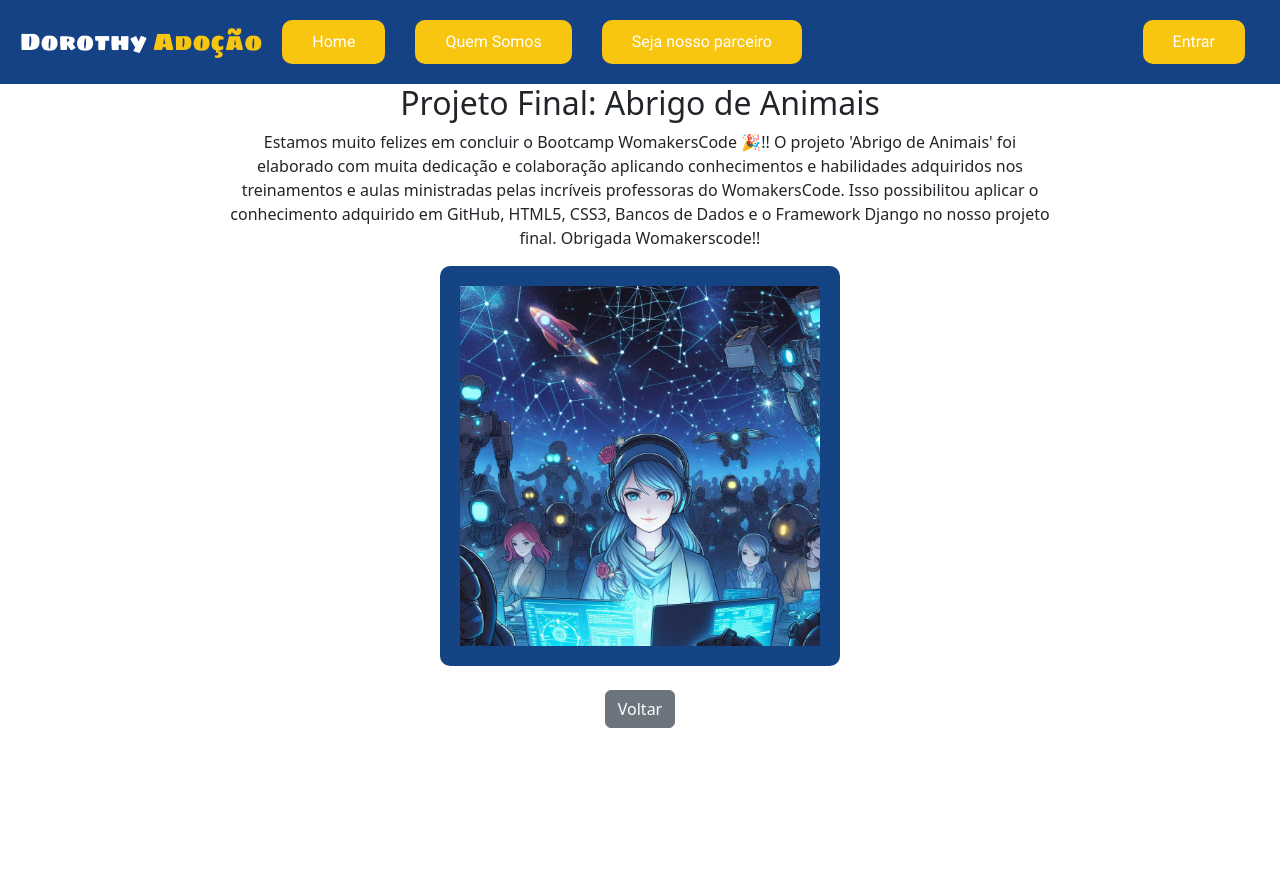
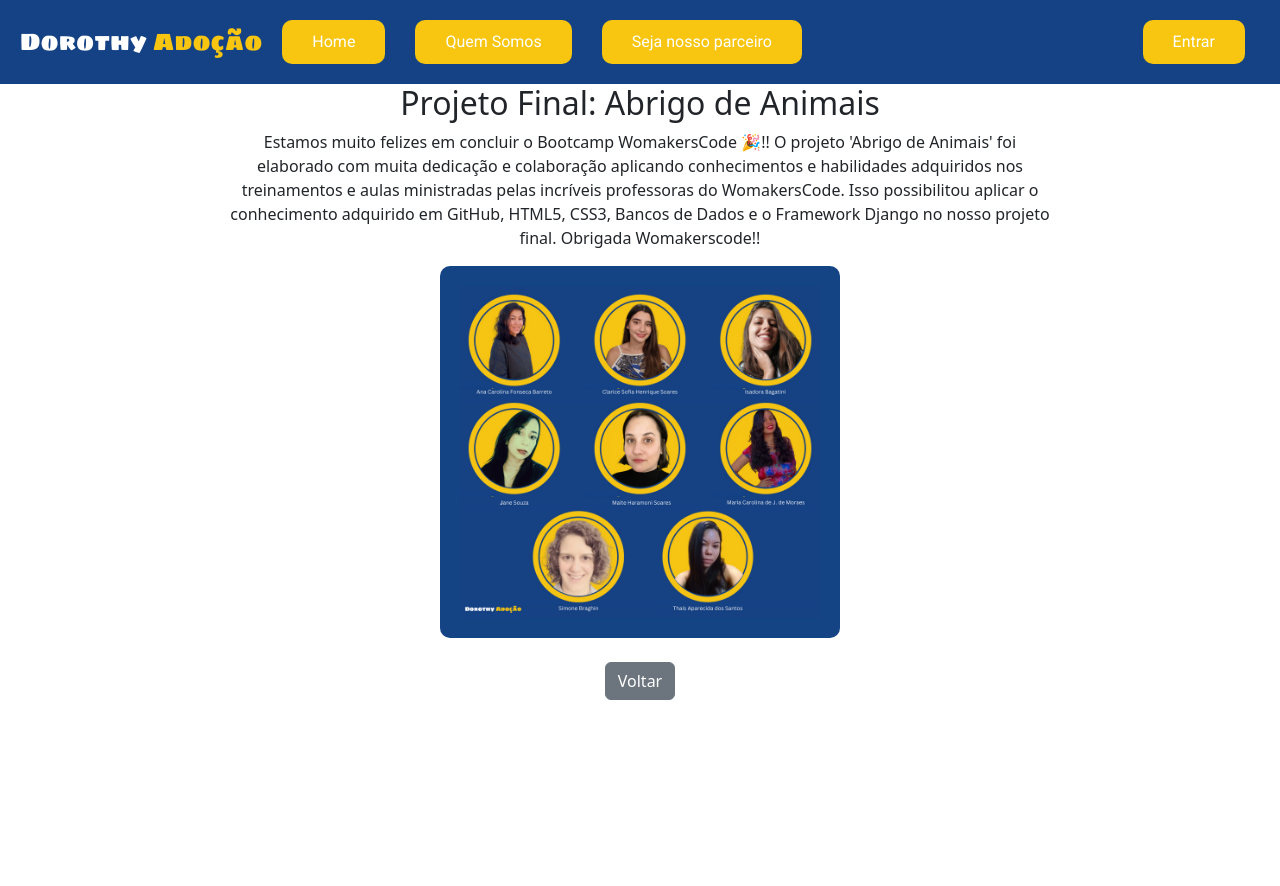
Before and after one commit to anafbarreto/Dorothy_adocao, a Django app: page /quem-somos/ in a window 1280 px wide. Shown: the top 886 px of the page. Run offline with Django 4.2, Linux system fonts and the light colour scheme; some libraries are stand-ins or nearby versions; some web fonts are replaced.

Commit message:
Att foto grupo

```diff
--- a/cadastro_animal/templates/quemsomos.html
+++ b/cadastro_animal/templates/quemsomos.html
@@ -12,7 +12,7 @@
           <p>Estamos muito felizes em concluir o Bootcamp WomakersCode 🎉!! O projeto 'Abrigo de Animais' foi elaborado  com muita dedicação e colaboração aplicando conhecimentos e habilidades adquiridos nos treinamentos e aulas ministradas pelas incríveis professoras do WomakersCode. Isso possibilitou aplicar o conhecimento adquirido em GitHub, HTML5, CSS3, Bancos de Dados e o Framework Django no nosso projeto final. Obrigada Womakerscode!!</p>
           <!-- Div para envolver a imagem -->
           <div class="blue-box">
-            <img src="{% static 'img/foto.png' %}" class="foto" alt=""/>
+            <img src="{% static 'img/Squad_Dorothy_.png' %}" class="foto" alt=""/>
           </div>
         <br>
           <!-- Botão de voltar -->
```
Also changed, not shown: cadastro_animal/static/img/Squad_Dorothy_.png (added).
